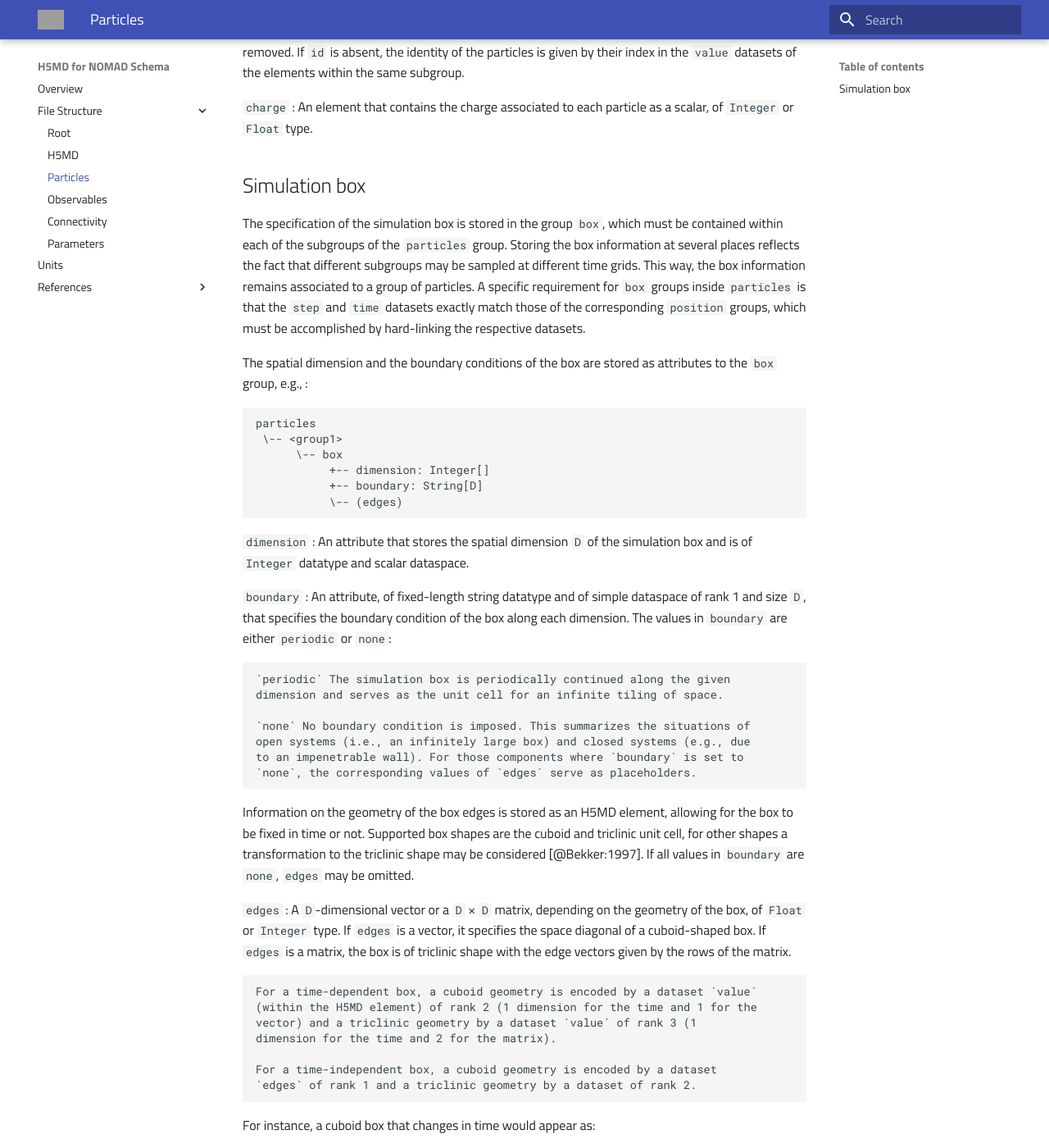
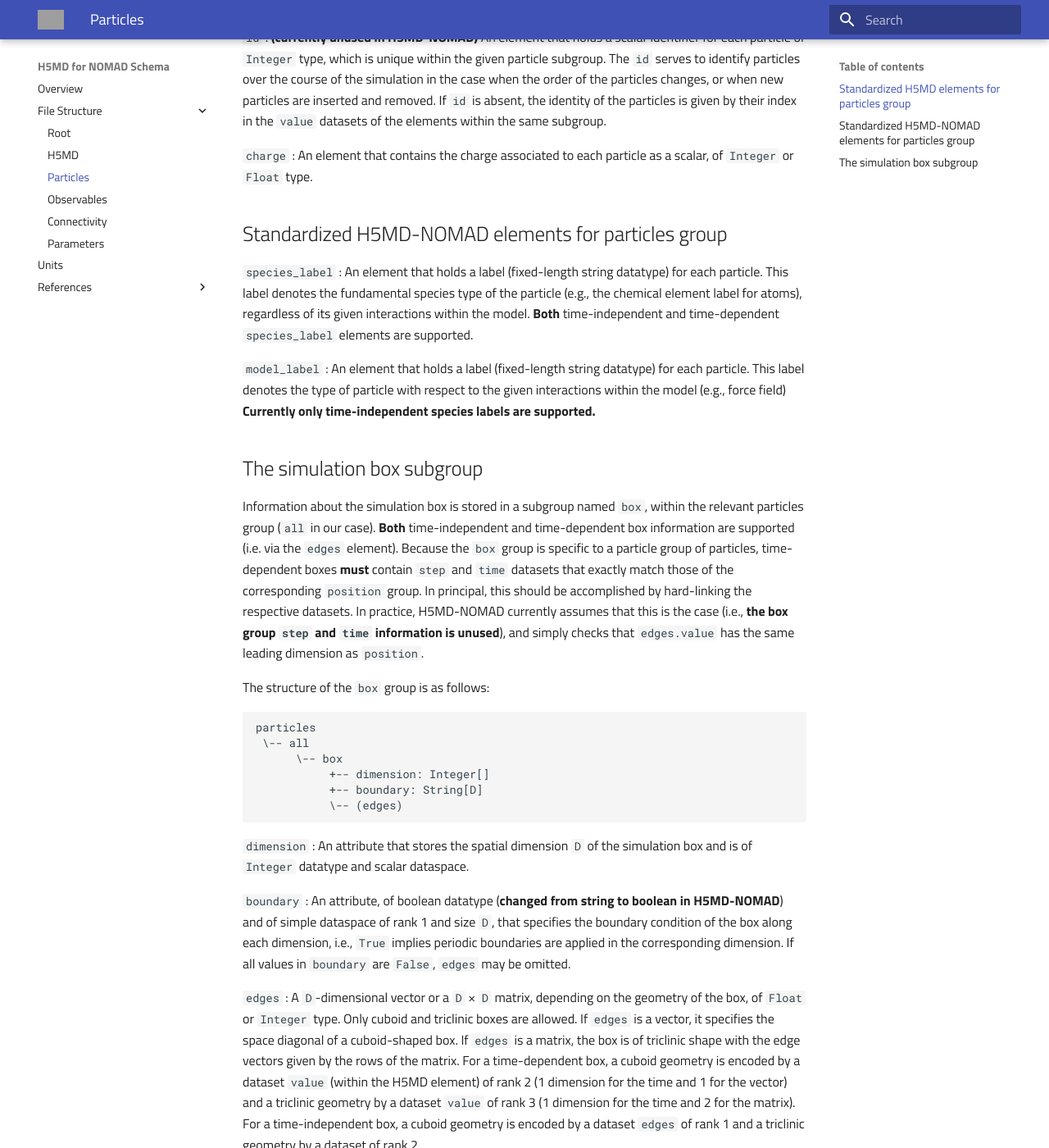
Before and after one commit to FAIRmat-NFDI/AreaC-DOC-H5MD-for-NOMAD, an MkDocs documentation site: the page built from docs/file_structure/particles.md, in a window 1280 px wide and 1400 px high, scrolled down 1331 px. Shown: the whole window at 82% size. Built offline with MkDocs 1.6.1 and Material for MkDocs 9.7.7, drawn with Linux system fonts in a browser that asks for light colours; some of the changed text lies outside the part shown; grey boxes are pictures that could not be loaded.

Commit message:
finished first pass through particles.md, add reference for new and unsupported features

```diff
--- a/docs/file_structure/particles.md
+++ b/docs/file_structure/particles.md
@@ -4,7 +4,7 @@
 According to the original H5MD schema, the `particles` group is a container for subgroups that
 represent different subsets of the system under consideration.
 For simplicity of parsing, H5MD-NOMAD currently requires one such group, labeled `all`, to contain all the particles and corresponding attributes to be stored in the NOMAD archive.
-Additional particle groups will be ignored.
+**Additional particle groups will be ignored**.
 
 For each dataset, the ordering of indices (whenever relevant) are as follows: frame index, particle index, dimension index.
 Thus, the contents of the `particles` group for a trajectory with `N_frames` frames and `N_part` particles in a `D`-dimensional space can be represented:
@@ -12,21 +12,21 @@
     particles
      \-- all
      |    \-- box
-     |    \-- (time-dependent_vector_attribute_name)
+     |    \-- (<time-dependent_vector_attribute>)
      |    |    \-- step: Integer[N_frames]
      |    |    \-- time: Float[N_frames]
      |    |    \-- value: <type>[N_frames][N_part][D]
-     |    \-- (time-dependent_scalar_attribute_name)
+     |    \-- (<time-dependent_scalar_attribute>)
      |    |    \-- step: Integer[N_frames]
      |    |    \-- time: Float[N_frames]
      |    |    \-- value: <type>[N_frames][N_part]
-     |    \-- (time-independent_vector_attribute_name): <type>[N_part][D]
-     |    \-- (time-independent_scalar_attribute_name): <type>[N_part]
+     |    \-- (<time-independent_vector_attribute>): <type>[N_part][D]
+     |    \-- (<time-independent_scalar_attribute>): <type>[N_part]
      |    \-- ...
      \-- <group2>
           \-- ...
 
-Standard H5MD elements for the particles group:
+## Standardized H5MD elements for particles group
 
 `position`
 :   An element that describes the particle positions as coordinate vectors of
@@ -39,12 +39,12 @@
 absolute position in space of an *arbitrary* periodic image of that particle. -->
 
 `image`
-:   An element that represents periodic images of the box as coordinate vectors
-    of `Float` or `Integer` type and allows one to compute for each particle its
-    absolute position in space. If `image` is present, `position` must be
-    present as well. For time-dependent data, the `step` and `time` datasets of
-    `image` must equal those of `position`, which must be accomplished by
-    hard-linking the respective datasets.
+:   <a id="image_anchor"></a>**(currently unused in H5MD-NOMAD)** An element that represents periodic images of the box as coordinate vectors
+of `Float` or `Integer` type and allows one to compute for each particle its
+absolute position in space. If `image` is present, `position` must be
+present as well. For time-dependent data, the `step` and `time` datasets of
+`image` must equal those of `position`, which must be accomplished by
+hard-linking the respective datasets.
 
 <!-- If the component $k$ of `box/boundary` (see [below](#simulation-box)) is set
 to `none`, the values of the corresponding component $k$ of `image` serve as
@@ -68,18 +68,18 @@
     type.
 
 `species`
-:   An element that describes the species for each particle, i.e., its
-    atomic or chemical identity, as a scalar of `Enumeration` or `Integer`
-    data type. Particles of the same species are assumed to be identical with
-    respect to their properties and unbonded interactions.
+:   **(currently unused in H5MD-NOMAD)** An element that describes the species for each particle, i.e., its
+atomic or chemical identity, as a scalar of `Enumeration` or `Integer`
+data type. Particles of the same species are assumed to be identical with
+respect to their properties and unbonded interactions.
 
 `id`
-:   An element that holds a scalar identifier for each particle of `Integer`
-    type, which is unique within the given particle subgroup. The `id` serves
-    to identify particles over the course of the simulation in the case when
-    the order of the particles changes, or when new particles are inserted and
-    removed. If `id` is absent, the identity of the particles is given by their
-    index in the `value` datasets of the elements within the same subgroup.
+:   **(currently unused in H5MD-NOMAD)** An element that holds a scalar identifier for each particle of `Integer`
+type, which is unique within the given particle subgroup. The `id` serves
+to identify particles over the course of the simulation in the case when
+the order of the particles changes, or when new particles are inserted and
+removed. If `id` is absent, the identity of the particles is given by their
+index in the `value` datasets of the elements within the same subgroup.
 
 <!-- A *fill value* (see
 [§ 6.6](http://www.hdfgroup.org/HDF5/doc/UG/11_Datatypes.html#Fvalues) in
@@ -109,22 +109,26 @@
 If none of `effective` or `formal` describes the data properly, the
 attribute `type` may be omitted. -->
 
-## Simulation box
+## Standardized H5MD-NOMAD elements for particles group
 
-The specification of the simulation box is stored in the group `box`, which
-must be contained within each of the subgroups of the `particles` group.
-Storing the box information at several places reflects the fact that different
-subgroups may be sampled at different time grids. This way, the box information
-remains associated to a group of particles.  A specific requirement for `box`
-groups inside `particles` is that the `step` and `time` datasets exactly match
-those of the corresponding `position` groups, which must be accomplished by
-hard-linking the respective datasets.
+`species_label`
+:   <a id="species_label_anchor"></a> An element that holds a label (fixed-length string datatype) for each particle. This label denotes the fundamental species type of the particle (e.g., the chemical element label for atoms), regardless of its given interactions within the model. **Both** time-independent and time-dependent `species_label` elements are supported.
 
-The spatial dimension and the boundary conditions of the box are stored as
-attributes to the `box` group, e.g., :
+`model_label`
+:   An element that holds a label (fixed-length string datatype) for each particle. This label denotes the type of particle with respect to the given interactions within the model (e.g., force field) **Currently only time-independent species labels are supported.**
+
+## The simulation box subgroup
+
+Information about the simulation box is stored in a subgroup named `box`, within the relevant particles group (`all` in our case).
+**Both** time-independent and time-dependent box information are supported (i.e. via the `edges` element).
+Because the `box` group is specific to a particle group of particles, time-dependent boxes **must** contain `step` and `time` datasets that exactly match those of the corresponding `position` group.
+In principal, this should be accomplished by hard-linking the respective datasets.
+In practice, H5MD-NOMAD currently assumes that this is the case (i.e., **the box group `step` and `time` information is unused**), and simply checks that `edges.value` has the same leading dimension as `position`.
+
+The structure of the `box` group is as follows:
 
     particles
-     \-- <group1>
+     \-- all
           \-- box
                +-- dimension: Integer[]
                +-- boundary: String[D]
@@ -135,43 +139,27 @@
     and is of `Integer` datatype and scalar dataspace.
 
 `boundary`
-:   An attribute, of fixed-length string datatype and of simple dataspace of
-    rank 1 and size `D`, that specifies the boundary condition of the box along
-    each dimension. The values in `boundary` are either `periodic` or `none`:
+:   <a id="boundary_anchor"></a> An attribute, of boolean datatype (**changed from string to boolean in H5MD-NOMAD**) and of simple dataspace of rank 1 and size `D`, that specifies the boundary condition of the box along each dimension, i.e., `True` implies periodic boundaries are applied in the corresponding dimension. If all values in `boundary` are `False`, `edges` may be omitted.
 
-    `periodic` The simulation box is periodically continued along the given
-    dimension and serves as the unit cell for an infinite tiling of space.
-
-    `none` No boundary condition is imposed. This summarizes the situations of
-    open systems (i.e., an infinitely large box) and closed systems (e.g., due
-    to an impenetrable wall). For those components where `boundary` is set to
-    `none`, the corresponding values of `edges` serve as placeholders.
-
-Information on the geometry of the box edges is stored as an H5MD element,
+<!-- Information on the geometry of the box edges is stored as an H5MD element,
 allowing for the box to be fixed in time or not.  Supported box shapes are the
 cuboid and triclinic unit cell, for other shapes a transformation to the
-triclinic shape may be considered [@Bekker:1997]. If all values in `boundary`
-are `none`, `edges` may be omitted.
+triclinic shape may be considered [@Bekker:1997]. -->
 
 `edges`
 :   A `D`-dimensional vector or a `D` × `D` matrix, depending on the geometry
-    of the box, of `Float` or `Integer` type. If `edges` is a vector, it
-    specifies the space diagonal of a cuboid-shaped box. If `edges` is a
-    matrix, the box is of triclinic shape with the edge vectors given by the
-    rows of the matrix.
-
-    For a time-dependent box, a cuboid geometry is encoded by a dataset `value`
-    (within the H5MD element) of rank 2 (1 dimension for the time and 1 for the
-    vector) and a triclinic geometry by a dataset `value` of rank 3 (1
-    dimension for the time and 2 for the matrix).
-
-    For a time-independent box, a cuboid geometry is encoded by a dataset
-    `edges` of rank 1 and a triclinic geometry by a dataset of rank 2.
+of the box, of `Float` or `Integer` type. Only cuboid and triclinic boxes are allowed.
+If `edges` is a vector, it specifies the space diagonal of a cuboid-shaped box. If `edges` is a
+matrix, the box is of triclinic shape with the edge vectors given by the
+rows of the matrix. For a time-dependent box, a cuboid geometry is encoded by a dataset `value`
+(within the H5MD element) of rank 2 (1 dimension for the time and 1 for the
+vector) and a triclinic geometry by a dataset `value` of rank 3 (1
+dimension for the time and 2 for the matrix). For a time-independent box, a cuboid geometry is encoded by a dataset `edges` of rank 1 and a triclinic geometry by a dataset of rank 2.
 
 For instance, a cuboid box that changes in time would appear as:
 
     particles
-     \-- <group1>
+     \-- all
           \-- box
                +-- dimension: Integer[]
                +-- boundary: String[D]
@@ -184,10 +172,12 @@
 appear as:
 
     particles
-     \-- <group1>
+     \-- all
           \-- box
                +-- dimension: Integer[]
                +-- boundary: String[D]
                \-- edges: <type>[D][D]
 
 where `dimension` is equal to `D`.
+
+<!-- TODO - double check that both shapes are supported in the parser! -->
--- a/docs/references/unsupported.md
+++ b/docs/references/unsupported.md
@@ -1,15 +1,25 @@
 # Unsupport features in H5MD-NOMAD
 
-In order to effectively parse and normalize the molecular simulation data, the H5MD-NOMAD schema enforces various restrictions to the original H5MD framework. This page contains a list of such restrictions. Here we distinguish between "unused" features, i.e., metadata that will be ignored by NOMAD and "unsupported" features, i.e., structures that will likely cause an error if used within an H5MD-NOMAD file for upload to NOMAD.
+In order to effectively parse and normalize the molecular simulation data, the H5MD-NOMAD schema extends the original H5MD framework while also enforces various restrictions to the schema. This page contains a list of such additions and restrictions. Here we distinguish between "unused" features, i.e., metadata that will be ignored by NOMAD and "unsupported" features, i.e., structures that will likely cause an error if used within an H5MD-NOMAD file for upload to NOMAD.
+
+## New or ammended features
+
+* [additional standardized particles group elements](../file_structure/particles.md#standardized-h5md-nomad-elements-for-particles-group)
+
+* [boundary attribute changed to boolean datatype](../file_structure/particles.md#boundary_anchor)
 
 ## Unused features
 
-* [modules in h5md metadata](../file_structure/h5md.md#modules-not-currently-used-in-h5md-nomad)
+* [modules in h5md metadata](../file_structure/h5md.md#modules-currently-unused-in-h5md-nomad)
 
 * [arbitrary particle groups not parsed, group labeled `all` required](../file_structure/particles.md#the-particles-group)
 
+* [image, species, and id elements of particles group](../file_structure/particles.md#image_anchor)
+
 ## Unsupported features
 
-* [fixed step and time storage](quick_H5MD_basics.md#fixed-step-and-time-storage-not-currently-supported-in-h5md-nomad)
+* [fixed step and time storage](quick_H5MD_basics.md#fixed-step-and-time-storage-currently-not-supported-in-h5md-nomad)
 
 * [time-dependent particle lists](quick_H5MD_basics.md#time-dependence-time-dependent-particle-lists-currently-not-supported-in-h5md-nomad)
+
+* [time-dependent model labels for particles](../file_structure/particles.md#species_label_anchor)
--- a/mkdocs.yml
+++ b/mkdocs.yml
@@ -14,7 +14,7 @@
   - Units: units.md
   - References:
     - Quick Start - H5MD basics: references/quick_H5MD_basics.md
-    - Unused or Unsupported features: references/unsupported.md
+    - Notable changes from H5MD to H5MD-NOMAD: references/unsupported.md
 theme:
   name: material
   palette:
```
Also changed, not shown: docs/file_structure/h5md.md (+30 -30 lines), docs/index.md (+2 -0 lines), docs/references/quick_H5MD_basics.md (+2 -2 lines).
